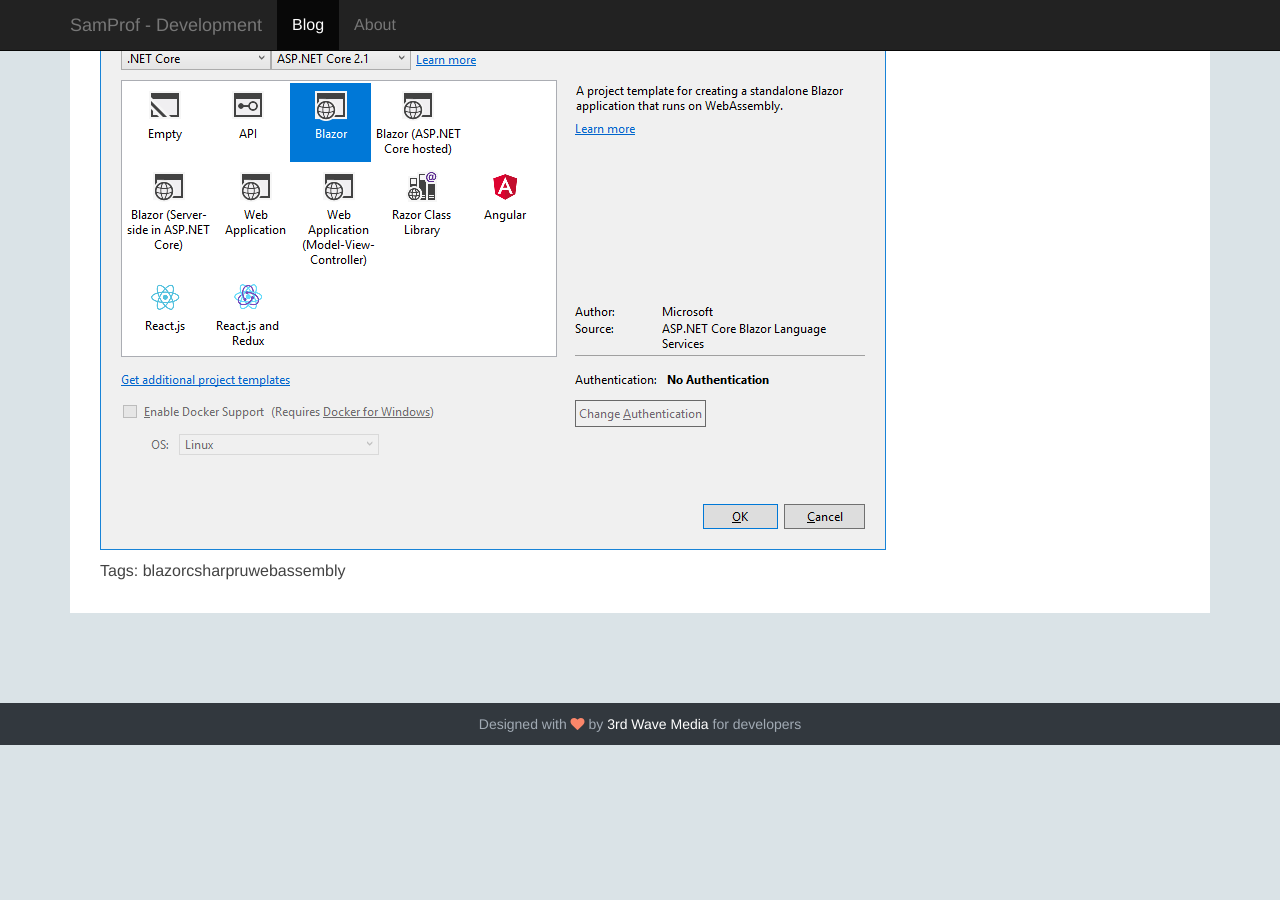
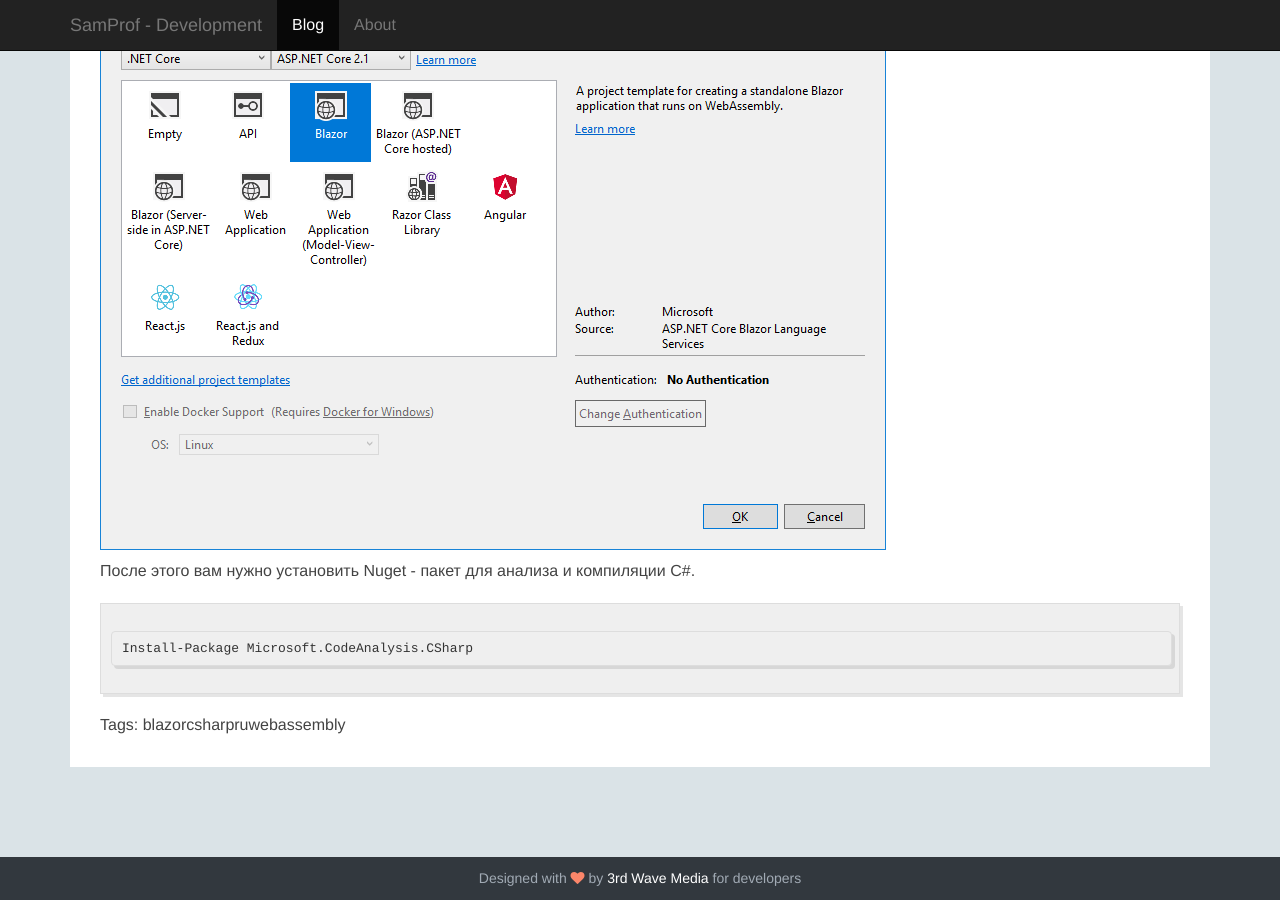
Before and after one commit to SamProf/www.samprof.com, a Jekyll site: the page built from _posts/2018-12-14-compile-csharp-and-blazor-inside-browser.md, in a window 1280 px wide and 900 px high, scrolled down 563 px. Built offline with Jekyll 4.4.1, drawn with Linux system fonts in a browser that asks for light colours; comment, search, counter and statistics services are not loaded; before the commit the page ends 1308 px from its top, so only the background shows below that.

Commit message:
Update 2018-12-14-compile-csharp-and-blazor-inside-browser.md

````diff
--- a/_posts/2018-12-14-compile-csharp-and-blazor-inside-browser.md
+++ b/_posts/2018-12-14-compile-csharp-and-blazor-inside-browser.md
@@ -19,3 +19,8 @@
 
 Для начала создадим Blazor приложение.
 ![Create Blazor Application](/images/2018-12-14.png)
+
+После этого вам нужно установить Nuget - пакет для анализа и компиляции C#.
+```
+Install-Package Microsoft.CodeAnalysis.CSharp
+```
````
